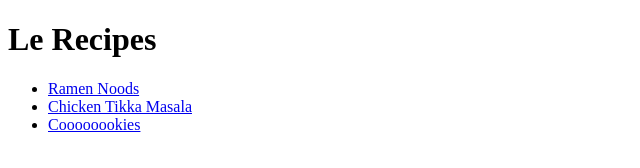
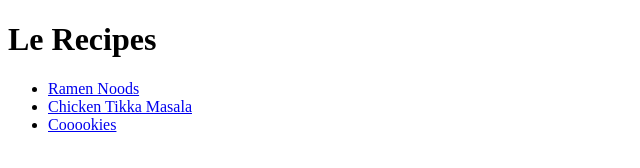
Before and after one commit to katatochip/recipes.project, a plain HTML site: page index.html in a window 1280 px wide. Shown: the full height of the page, 0-640 px from the left. Drawn offline with Linux system fonts and the light colour scheme.

Commit message:
saved changes in VS Code

```diff
--- a/index.html
+++ b/index.html
@@ -10,7 +10,7 @@
     <ul>
         <li><a href="recipes/ramen.html">Ramen Noods</a></li>
         <li><a href="recipes/chicken_tikka.html">Chicken Tikka Masala</a></li>
-        <li><a href="recipes/cookies.html">Coooooookies</a></li>
+        <li><a href="recipes/cookies.html">Cooookies</a></li>
     </ul>
 </body>
 </html>
```
